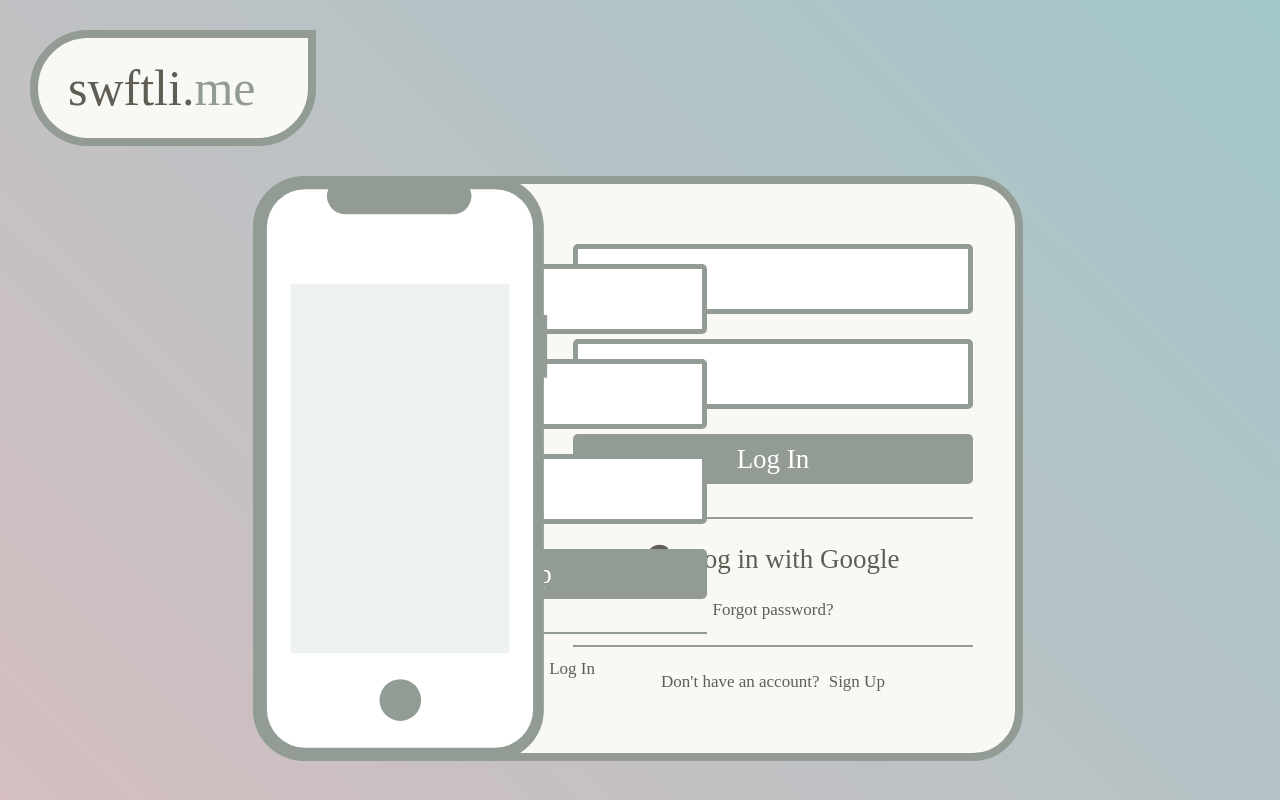
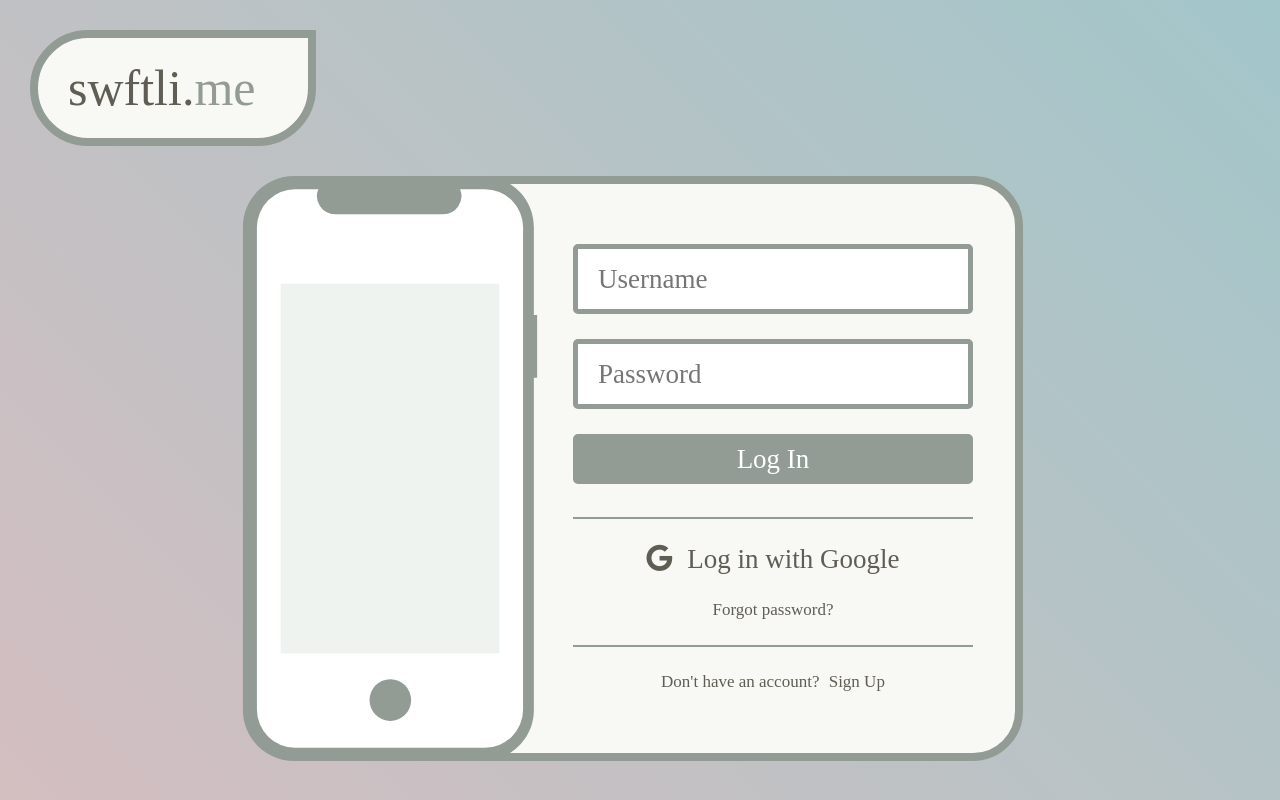
Before and after one commit to kayloody/swftli-me, a React (Create React App) app in the folder client/: page / in a window 1280 px wide. Built offline with nearby package versions, Linux system fonts and the light colour scheme.

Commit message:
Transition on Auth page (between login & signup)

```diff
--- a/client/src/components/Auth/Auth.js
+++ b/client/src/components/Auth/Auth.js
@@ -5,11 +5,30 @@ import Footer from '../Footer.js';
 
 import './styles.css';
 
-const Auth = () => {
+class Auth extends React.Component {
+  constructor(props) {
+    super(props);
+    this.state = { authScreen: 'login' };
+  }
+
+  switchAuth = () => {
+    this.setState({
+      authScreen: this.state.authScreen === 'login' ? 'signup' : 'login',
+    });
+  };
+
+  render() {
     return (
       <div className='main'>
         <Header />
-      <div className='authPhone'>
+        <div
+          className='authPhone'
+          style={
+            this.state.authScreen === 'login'
+              ? { right: 'calc(750px + 100px)', left: 0 }
+              : { right: 0, left: 'calc(750px - 610px)' }
+          }
+        >
           <svg
             xmlns='http://www.w3.org/2000/svg'
             width='350'
@@ -52,7 +71,14 @@ const Auth = () => {
           </svg>
         </div>
         <div className='authMain'>
-        <div className='authForm login'>
+          <div
+            className='authForm login'
+            style={
+              this.state.authScreen === 'signup'
+                ? { visibility: 'hidden' }
+                : { visibility: 'visible' }
+            }
+          >
             <form>
               <input className='authText' type='text' placeholder='Username' />
               <br />
@@ -66,16 +92,26 @@ const Auth = () => {
             </form>
             <hr />
             <div id='authGoogle'>
-            <i class='fab fa-google' style={{ marginRight: '15px' }}></i>Log in
-            with Google
+              <i className='fab fa-google' style={{ marginRight: '15px' }}></i>
+              Log in with Google
             </div>
             <div className='authSubtext'>Forgot password?</div>
             <hr />
             <div className='authSubtext'>
-            Don't have an account? <span className='authSwitch'>Sign Up</span>
+              Don't have an account?{' '}
+              <span className='authSwitch' onClick={this.switchAuth}>
+                Sign Up
+              </span>
             </div>
           </div>
-        <div className='authForm signup'>
+          <div
+            className='authForm signup'
+            style={
+              this.state.authScreen === 'login'
+                ? { visibility: 'hidden' }
+                : { visibility: 'visible' }
+            }
+          >
             <form>
               <input className='authText' type='text' placeholder='Email' />
               <br />
@@ -91,13 +127,17 @@ const Auth = () => {
             </form>
             <hr />
             <div className='authSubtext'>
-            Have an account? <span className='authSwitch'>Log In</span>
+              Have an account?{' '}
+              <span className='authSwitch' onClick={this.switchAuth}>
+                Log In
+              </span>
             </div>
           </div>
         </div>
         <Footer />
       </div>
     );
-};
+  }
+}
 
 export default Auth;
--- a/client/src/components/Auth/styles.css
+++ b/client/src/components/Auth/styles.css
@@ -53,11 +53,17 @@ button:focus {
 .authPhone {
   z-index: 10;
   position: absolute;
-  left: 0;
-  right: calc(750px - 270px);
-  /* right: 0;
-  left: calc(750px - 270px); */
+
+  margin: auto;
+
+  height: 569px;
+  width: 0;
+
   text-align: center;
+
+  transition-timing-function: ease;
+  transition: left 0.3s;
+  transition: right 0.3s;
 }
 
 .authForm {
@@ -134,12 +140,22 @@ button:focus {
   font-weight: bolder;
 }
 
-@media screen and (max-width: 850px) {
+@media screen and (max-width: 1270px) {
   .authPhone {
     visibility: hidden;
+    right: 0;
+    left: 0;
+    width: 0;
+    margin: 0;
   }
 
   .authMain {
-    width: 484px;
+    width: 450px;
+  }
+
+  .login,
+  .signup {
+    right: auto;
+    left: auto;
   }
 }
--- a/client/src/components/Swftli/Cards/Card.js
+++ b/client/src/components/Swftli/Cards/Card.js
@@ -4,7 +4,7 @@ function Card(props) {
   if (props.enabled === true) {
     return (
       <a className='userCard' href={props.url}>
-        <i class={props.social + ' cardSocial'}></i>
+        <i className={props.social + ' cardSocial'}></i>
         {props.name}
       </a>
     );
--- a/client/src/components/Swftli/Header/Socials.js
+++ b/client/src/components/Swftli/Header/Socials.js
@@ -7,7 +7,7 @@ const Socials = (props) => {
     const socialClass = socialClasses[social.name];
     return (
       <a key={i} href={'https://' + social.name + '/' + social.uid}>
-        <i class={socialClass + ' userSocial'}></i>
+        <i className={socialClass + ' userSocial'}></i>
       </a>
     );
   });
```
Also changed, not shown: 1 other file (tests, documents, lock files or other folders). Lines whose indentation alone changed are shown as unchanged.
